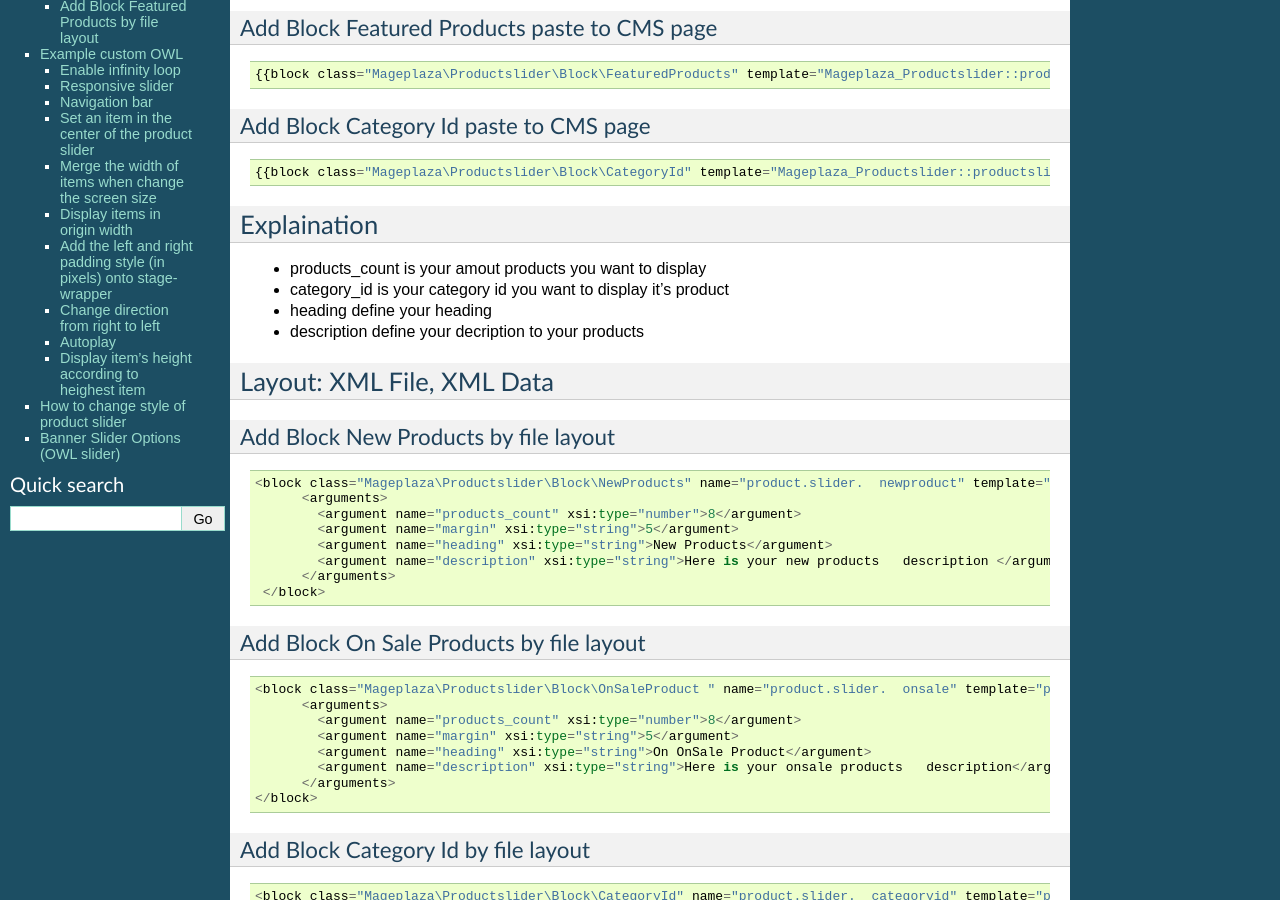
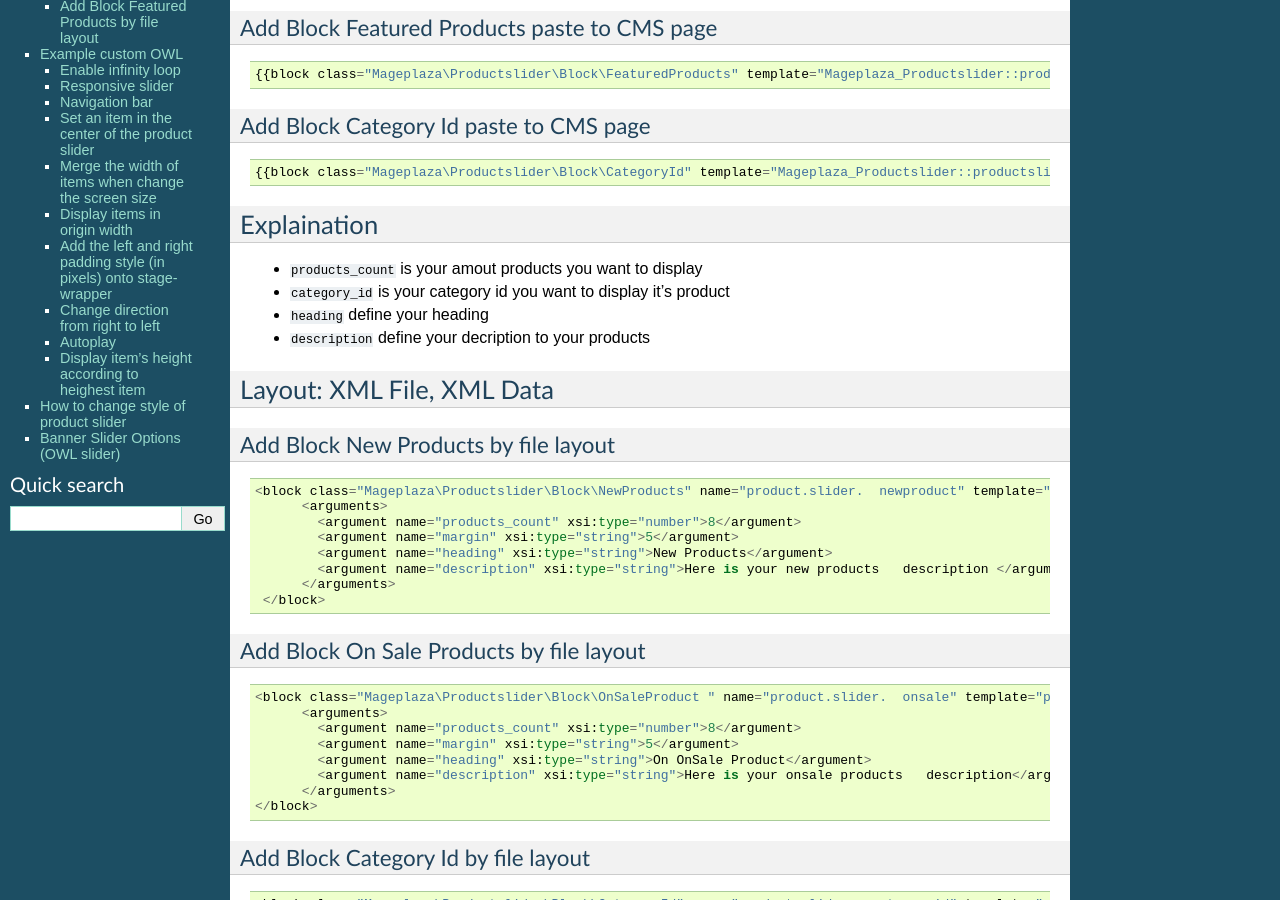
Before and after one commit to magepages/mpdocs, a Sphinx documentation site: the page built from docs/product-slider-m2/user-guide.rst, in a window 1280 px wide and 900 px high, scrolled down 524 px. Built offline with Sphinx 7.4.7, drawn with Linux system fonts in a browser that asks for light colours; pages that are not in the unit, such as notebooks, are missing from menus.

Commit message:
Auto update

```diff
--- a/docs/product-slider-m2/user-guide.rst
+++ b/docs/product-slider-m2/user-guide.rst
@@ -50,10 +50,10 @@
 Explaination
 ---------------
 
-- products_count is your amout  products you want to display
-- category_id is your category id you want to display it's product
-- heading define your heading
-- description define your decription to your products
+- ``products_count`` is your amout  products you want to display
+- ``category_id`` is your category id you want to display it's product
+- ``heading`` define your heading
+- ``description`` define your decription to your products
 
 
 Layout: XML File, XML Data
```
